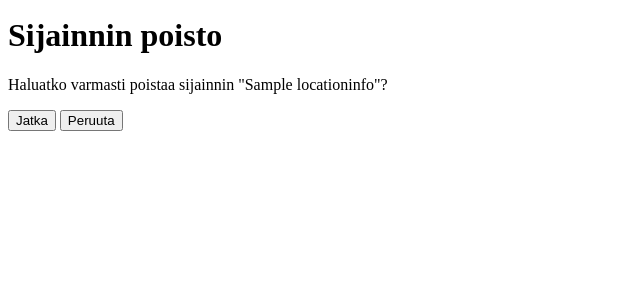
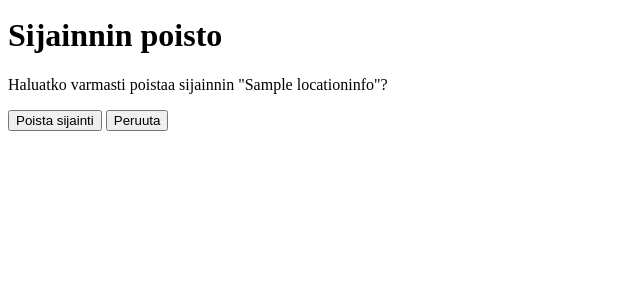
Before and after one commit to A5Beef/Bar-reviewer-application-project, a Flask app: template templates/removelocation.html in a window 1280 px wide. Shown: the part 124-424 px from the top of the page, without its empty margins (0-640 px from the left). Run offline with Flask 3, Linux system fonts and the light colour scheme; the visitor is signed in with stand-in values (Sample User, id 1); the template is opened without the code that fills it: most values are stand-ins (such as "Sample title", 1, 10 or a date in 2020).

Commit message:
CSFR protection added, changed text on edit/delete buttons
cesfr checks added to the templates, button text such as "Luo", "Jatka" changed to more accurate descriptions such as "Poista sijainti"

```diff
--- a/templates/edit.html
+++ b/templates/edit.html
@@ -34,6 +34,7 @@
       Viesti:<br />
       <textarea name="content" rows="5" cols="40">{{ comment.content }}</textarea>
     </p>
+    <input type="hidden" name="csrf_token" value="{{ session.csrf_token }}" />
     <input type="submit" value="Lähetä" />
   </form>
 
--- a/templates/editlocation.html
+++ b/templates/editlocation.html
@@ -122,6 +122,7 @@
     <p>Lisätietoa (mikä panimo hanoissa, % ale, happyhour ajat, speciaalit, jne): <br />
       <textarea name="extra_info" rows="5" cols="70"> {{ locationinfo.extra_info}}</textarea>
     </p>
+    <input type="hidden" name="csrf_token" value="{{ session.csrf_token }}" />
     <input type="submit" value="Lähetä" />
   </form>
 
--- a/templates/locationpage.html
+++ b/templates/locationpage.html
@@ -144,6 +144,7 @@
       <textarea name="content" rows="5" cols="40"></textarea>
     </p>
     <input type="hidden" name="location_id" value="{{ thread.id }}" />
+    <input type="hidden" name="csrf_token" value="{{ session.csrf_token }}" />
     <input type="submit" value="Lähetä" />
   </form>
   <hr />
--- a/templates/order.html
+++ b/templates/order.html
@@ -96,7 +96,8 @@
 löytyy litran bisse, appelsiinilonkeroa saa hanasta,
 redbullii ja ed energiajuomat, kivat baarimikot ja hyvät vibez"></textarea>
     </p>
-    <input type="submit" value="Lähetä" />
+    <input type="hidden" name="csrf_token" value="{{ session.csrf_token }}" />
+    <input type="submit" value="Luo sijainti" />
   </form>
 
   {% else %}
--- a/templates/remove.html
+++ b/templates/remove.html
@@ -33,6 +33,7 @@
     <p>
       Haluatko varmasti poistaa viestin?
     </p>
+    <input type="hidden" name="csrf_token" value="{{ session.csrf_token }}" />
     <input type="submit" name="continue" value="Jatka" />
     <input type="submit" name="cancel" value="Peruuta" />
   </form>
--- a/templates/removelocation.html
+++ b/templates/removelocation.html
@@ -33,7 +33,8 @@
     <p>
       Haluatko varmasti poistaa sijainnin "{{locationinfo.bar_name}}"?
     </p>
-    <input type="submit" name="continue" value="Jatka" />
+    <input type="hidden" name="csrf_token" value="{{ session.csrf_token }}" />
+    <input type="submit" name="continue" value="Poista sijainti" />
 
     <a href="/locations/{{locationinfo.id}}"><button type="button">Peruuta</button></a>
   </form>
```
